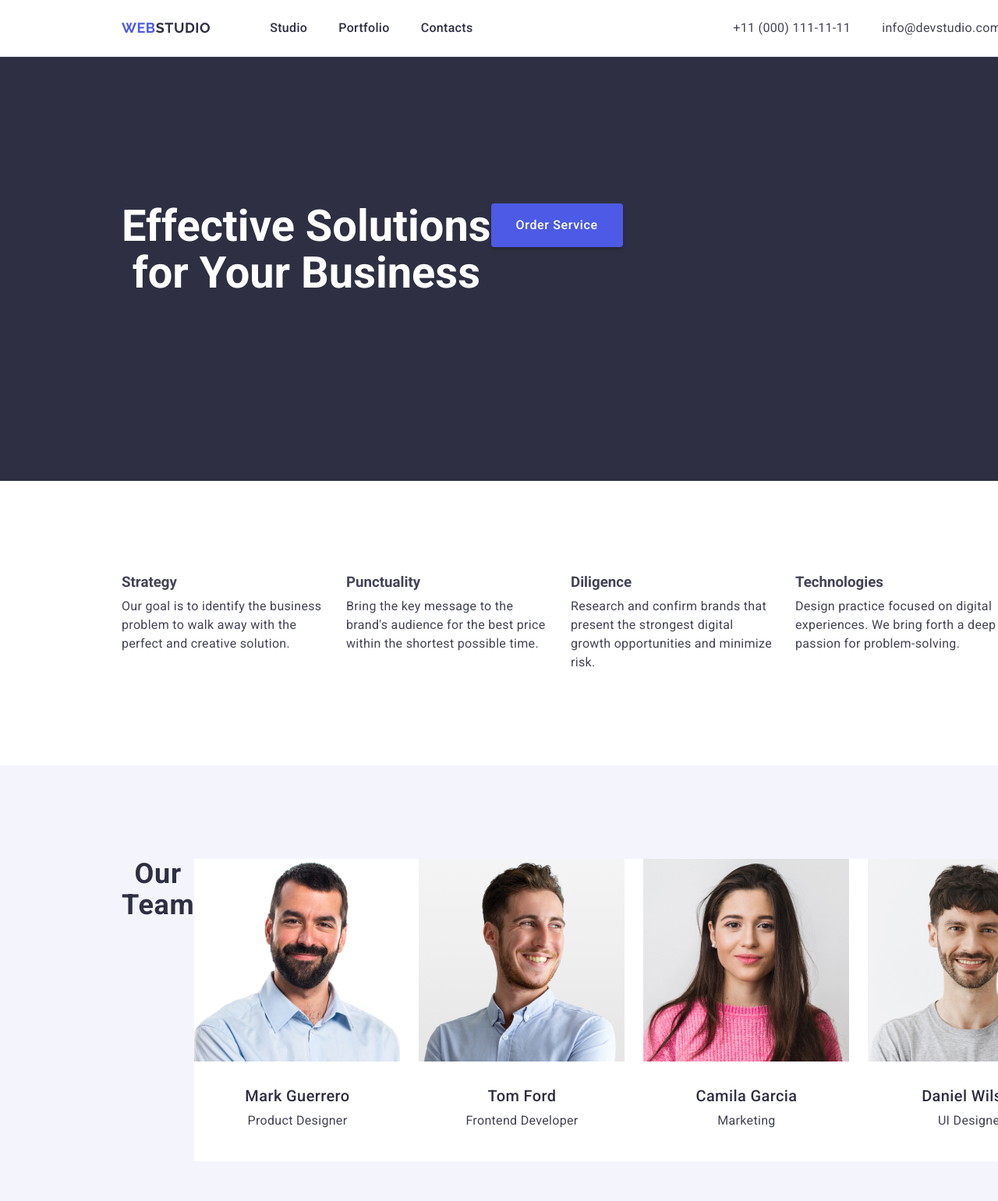
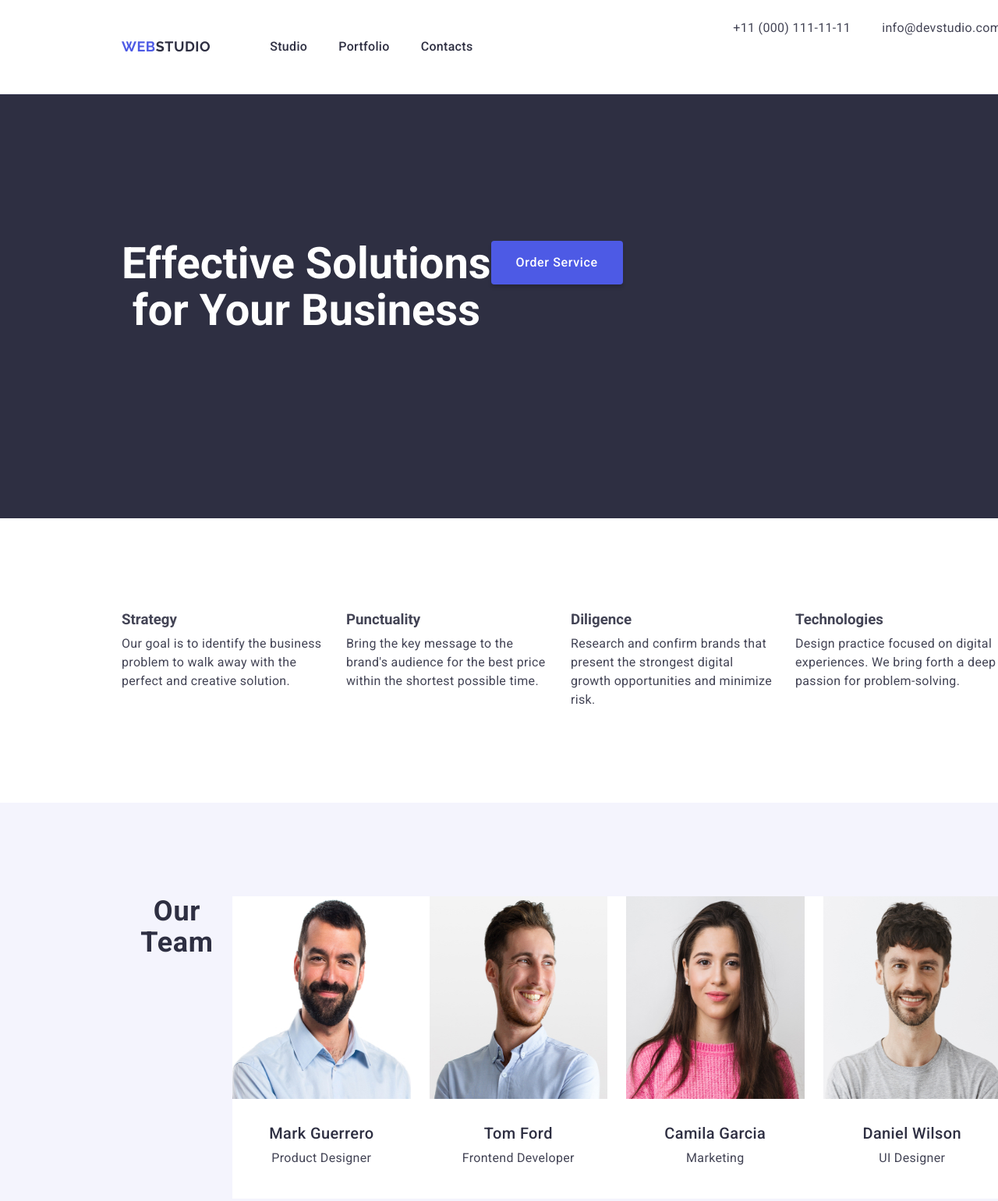
Before and after one commit to PetroKov21/goit-homework-03, a plain HTML site: page index.html in a window 1280 px wide. Shown: the top 1541 px of the page at 78% size. Drawn offline with nearby package versions, Linux system fonts and the light colour scheme.

Commit message:
Update styles.css

```diff
--- a/css/styles.css
+++ b/css/styles.css
@@ -23,6 +23,10 @@
      margin-bottom: 0;
  }
 
+a {
+    display: inline-block;
+}
+
  ul,
  ol {
      margin-top: 0;
@@ -32,6 +36,7 @@
 
  img {
      display: block;
+     max-width: 100%;
  }
 
  .list {
```
